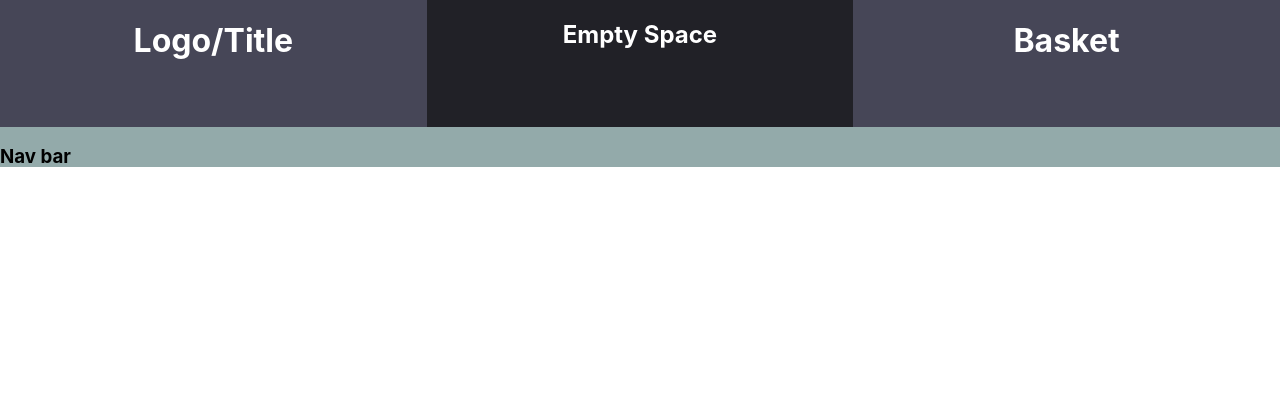
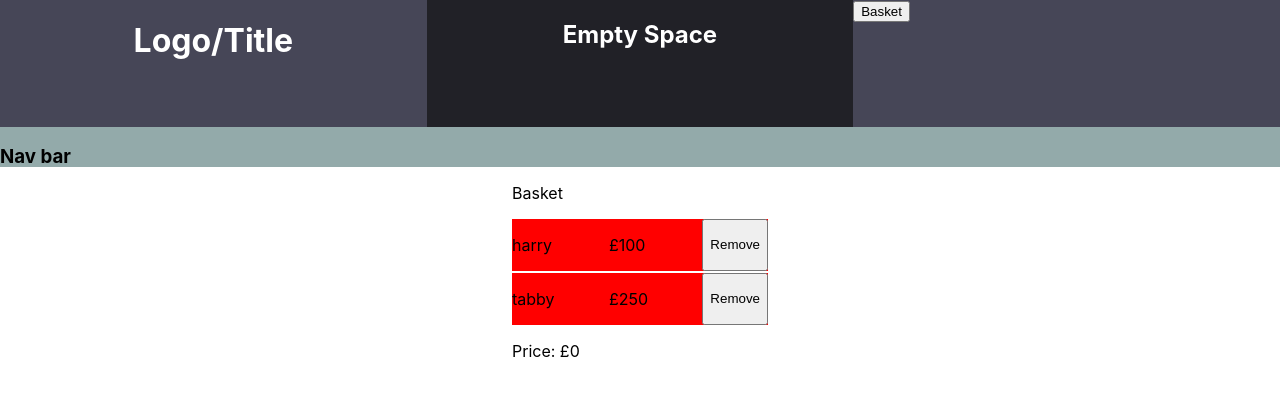
Before and after one commit to thankinson/CN_group1_catsrus_project, a React (Create React App) app: page / in a window 1280 px wide. Shown: the top 396 px of the page. Built offline with nearby package versions, Linux system fonts and the light colour scheme.

Commit message:
Added basic basket UI, toggle button in body

```diff
--- a/src/App.css
+++ b/src/App.css
@@ -48,3 +48,25 @@ h1, h2{
     width: 100%;
     height: 100%;
 }
+
+/* BASKET UI (Liam) */
+
+#basket_ui{
+    width: 20%;
+    align-self: center;
+
+}
+
+.basket_ui_entry{
+    display: flex;
+    background-color: red;
+    margin-bottom: 2px;
+}
+
+.basket_ui_left{
+    margin-right: auto;
+}
+
+.basket_ui_right{
+    margin-left: auto;
+}
--- a/src/components/Basket.js
+++ b/src/components/Basket.js
@@ -1,7 +1,51 @@
 // add and remove items
-import React from "react";
+import React, {useState} from "react";
 
 const Basket = () => {
+
+
+    const [basketItems, setBasketItems] = useState([
+        {
+            price: 100,
+            description: "test description",
+            name: "harry",
+            img: "url_1"
+        },
+        {
+            price: 250,
+            description: "am cat hi",
+            name: "tabby",
+            img: "url_2"
+        }
+    ]);
+
+    const calculateTotal = () => {
+        // PETER'S CODE
+        return 0;
+    };
+
+    const removeItem = (index) => {
+        // TERRY'S CODE
+    };
+
+    return (
+        <div id="basket_ui">
+            <p>Basket</p>
+            <div id="basket_ui_list">
+                {basketItems.map((catObject, index) => {
+                    return (
+                        <div className="basket_ui_entry">
+                            <p className="basket_ui_left">{catObject.name}</p>
+                            <p>£{catObject.price}</p>
+                            <button onClick={() => removeItem(index)} className="basket_ui_right">Remove</button>
+                        </div>
+                    );
+                })}
+            </div>
+            <p>Price: £{calculateTotal()}</p>
+        </div>
+    );
+
 
 }
 
--- a/src/components/Body.js
+++ b/src/components/Body.js
@@ -1,12 +1,19 @@
-import React from "react";
+import React, {useState} from "react";
 import "../App.css";
+import Basket from "./Basket";
 // import AddToBasket from "./addtobasket";
 // import Basket from "./basket";
 // import CatApi from "./CatApi";
 // import CatCost from "./catcost";
 // import Navbar from "./navbar";
 
+
+
 const Body = () => {
+    const [showBasket, updateShowBasket] = useState(true);
+    const toggleBasket = () =>{
+        updateShowBasket(!showBasket);
+    }
 
     return (
         <div id="div-container">
@@ -16,13 +23,15 @@ const Body = () => {
                     <h1>Logo/Title</h1>
                 </div>
                 <div id="div-header-spacer"><h2>Empty Space</h2></div>
-                <div id="div-header-basket"><h1>Basket</h1></div>
+                <div id="div-header-basket"><button onClick={toggleBasket}>Basket</button></div> {/*Feel free to change button to whatever*/}
 
             </div>
 
             <div id="div-navbar"><h3>Nav bar</h3></div>
 
-            <div id="div-maincontent"></div>
+            <div id="div-maincontent">
+                {showBasket ? <Basket/> : null}
+            </div>
 
         </div>
     )
```
